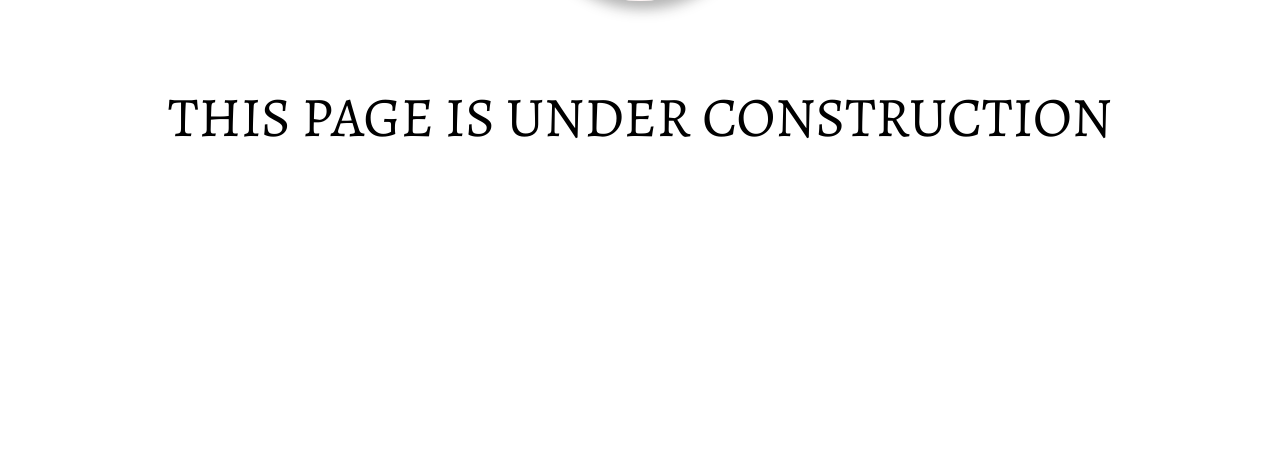
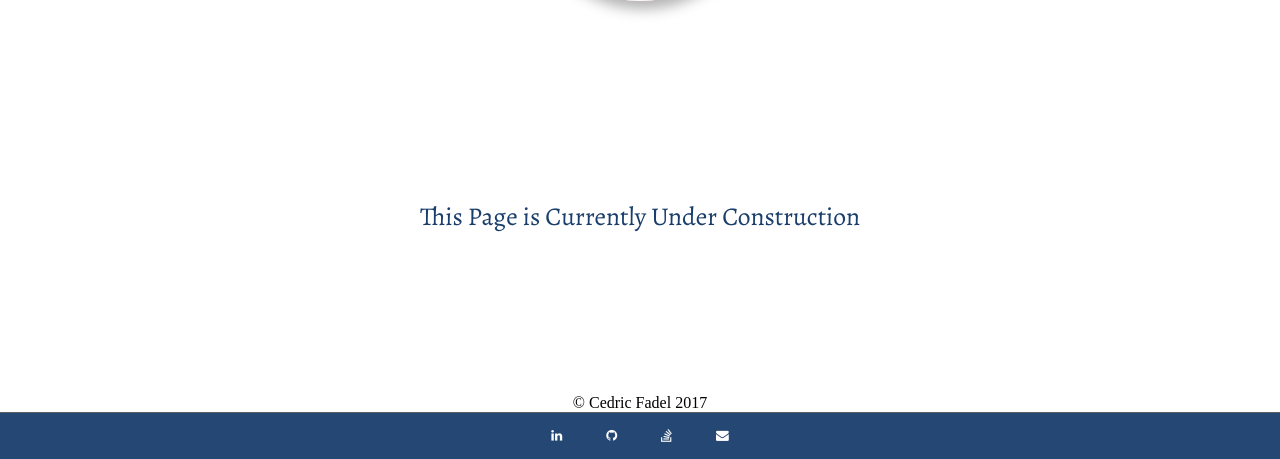
Before and after one commit to cfadel1/PersonalWebsite, a PHP site: page /Blog.html in a window 1280 px wide. Shown: the part 515-974 px from the top of the page. Before the commit the page ends 654 px from the top, so only its background shows below. Run offline with PHP 8.4, Linux system fonts and the light colour scheme; some libraries are stand-ins or nearby versions; some web fonts are replaced.

Commit message:
Redesigned the web's footer.

```diff
--- a/Blog.html
+++ b/Blog.html
@@ -30,7 +30,7 @@
                     <ul class="menu">
                         <li><a href="index.html">About Me</a></li>
                         <li><a href="Portfolio.html">Projects</a></li>
-                        <li><a href="Blog.html"  class="current"> Blog</a></li>
+                        <li><a href="Blog.html" class="current"> Blog</a></li>
                         <li><a href="index.html#section_contact">Contact</a></li>
                     </ul>
                 </nav>
@@ -51,23 +51,43 @@
             <div class="banner-icon"></div>
         </div>
 
+        <div class="clear"></div>
+        <div class="clear"></div>
+        <div class="clear"></div>
+        <div class="clear"></div>
 
-        <div class="clear" id="section_one"></div>
-
-
-
-        <div class="under-construction">THIS PAGE IS UNDER CONSTRUCTION</div>
-        <!--<section>
-            <div>
-                <h2 class="title">Blog</h2>
-                <div>
-                    <article>
-                        <p>PO</p>
-                    </article>
+        <div class="content-wrapper">
+            <div class="outer-box">
+                <div class="inner-box">
+                    <div>
+                        <p style="text-align:center; font-size: 2vw;">This Page is Currently Under Construction</p>
+                    </div>
                 </div>
             </div>
-        </section>-->
 
+            <div class="clear"></div>
+            <div class="clear"></div>
+            <div class="clear"></div>
+            <div class="clear"></div>
+
+            <div class="copyright">
+                <p>© Cedric Fadel 2017</p>
+            </div>
+
+            <!--- FOOTER --->
+            <footer>
+                <div class="footer-icons">
+                    <div class="social-icons">
+                        <ul class="social-icon-contact" style="text-align:center;">
+                            <li><a target="_blank" href="https://www.linkedin.com/in/cedricfadel/" class="social-icon-contact"><i class="fa fa-linkedin" aria-hidden="true"></i></a></li>
+                            <li><a target="_blank" href="https://github.com/cfadel1" class="social-icon-contact"><i class="fa fa-github" aria-hidden="true"></i></a></li>
+                            <li><a target="_blank" href="http://stackoverflow.com/users/6680815/cedric-f" class="social-icon-contact"><i class="fa fa-stack-overflow" aria-hidden="true"></i></a></li>
+                            <li><a target="_blank" href="mailto:cedricfadel@hotmail.com" class="social-icon-contact"><i class="fa fa-envelope" aria-hidden="true"></i></a></li>
+                        </ul>
+                    </div>
+                </div>
+            </footer>
         </div>
+    </div>
 </body>
 </html>
--- a/css/Style.css
+++ b/css/Style.css
@@ -8,27 +8,6 @@
 img {
     height: 100%;
     width: 100%;
-}
-
-/*Footer*/
-footer {
-    color: #002a5c;
-    width: 100%;
-    overflow: hidden;
-    opacity: 0.90;
-}
-
-    footer div p {
-        color: #ffffff;
-        text-decoration: none;
-    }
-
-.copyright {
-    border-top: 1px solid #4D4E50;
-    background-color: #002a5c;
-    max-height: 50px;
-    text-align: center;
-    opacity: 0.95;
 }
 
 /*Links*/
@@ -386,20 +365,6 @@ figcaption {
         text-align: justify;
     }
 
-
-    .contact ul {
-        display: inline-block;
-        text-align: center;
-        list-style: none;
-        width: 100%;
-        margin: 0 auto;
-    }
-
-    .contact li {
-        display: inline-block;
-        font-size: 27px;
-    }
-
 .contact-form .input {
     width: 100%;
     font-size: 0.65em;
@@ -445,6 +410,43 @@ figcaption {
     cursor: pointer;
 }
 
+/*Footer*/
+footer {
+    border-top: 1px solid #4D4E50;
+    color: #002a5c;
+    width: 100%;
+    overflow: hidden;
+    opacity: 0.90;
+}
+
+    footer div p {
+        color: #ffffff;
+        text-decoration: none;
+    }
+
+    footer ul {
+        display: inline-block;
+        text-align: center;
+        list-style: none;
+        width: 100%;
+        margin: 0 auto;
+    }
+
+    footer li {
+        display: inline-block;
+    }
+
+.footer-icons {
+    background-color: #002a5c;
+    max-height: 50px;
+    text-align: center;
+    opacity: 0.95;
+}
+
+.copyright{
+    text-align: center;
+}
+
 /*Social Icons*/
 .social-icon-header {
     color: #002a5c;
@@ -452,8 +454,8 @@ figcaption {
 }
 
 .social-icon-contact {
-    color: #002a5c;
-    font-size: 1.8vw;
+    color: #ffffff;
+    font-size: 1vw;
 }
 
 .social-icons i {
--- a/js/main.js
+++ b/js/main.js
@@ -15,4 +15,5 @@ $(document).ready(function () {
             });
         });
     });
+    $('textarea').autoResize();
 });
```
Also changed, not shown: Portfolio.html (+16 -4 lines), index.html (+15 -12 lines).
